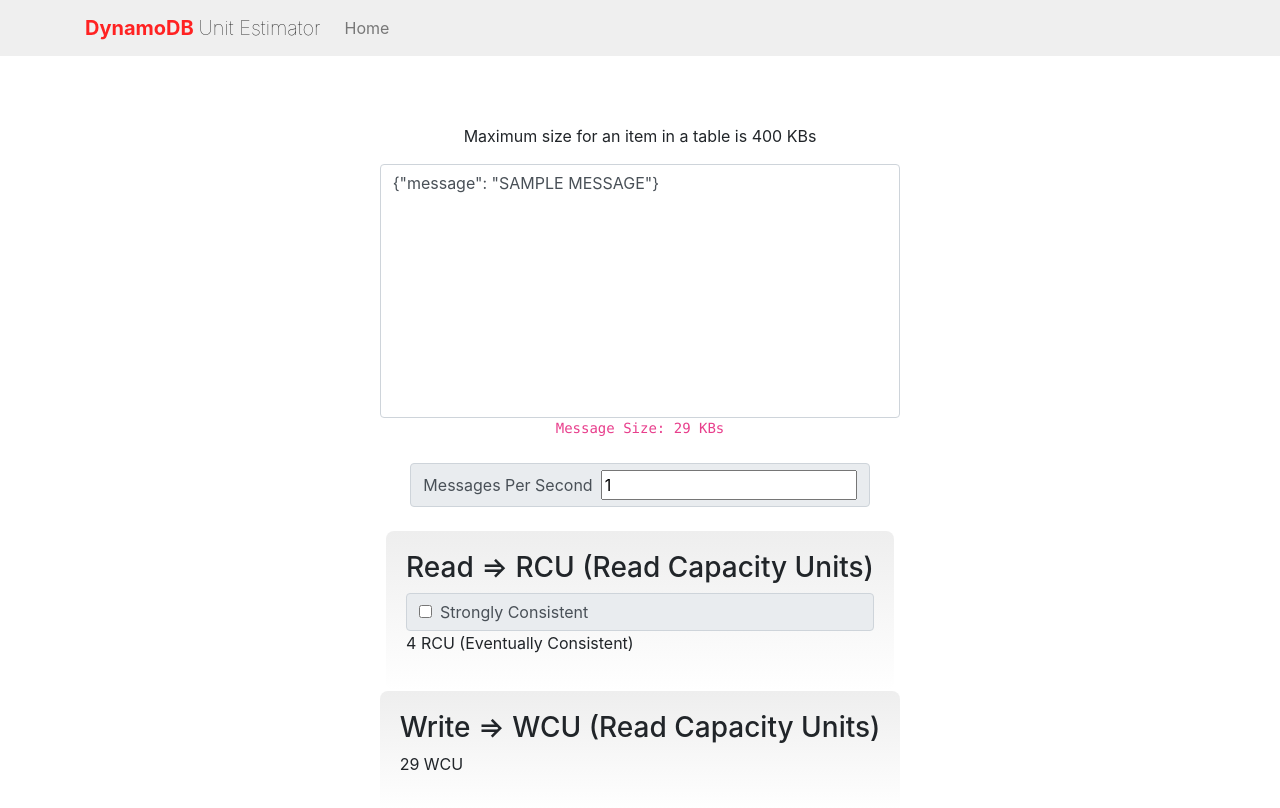
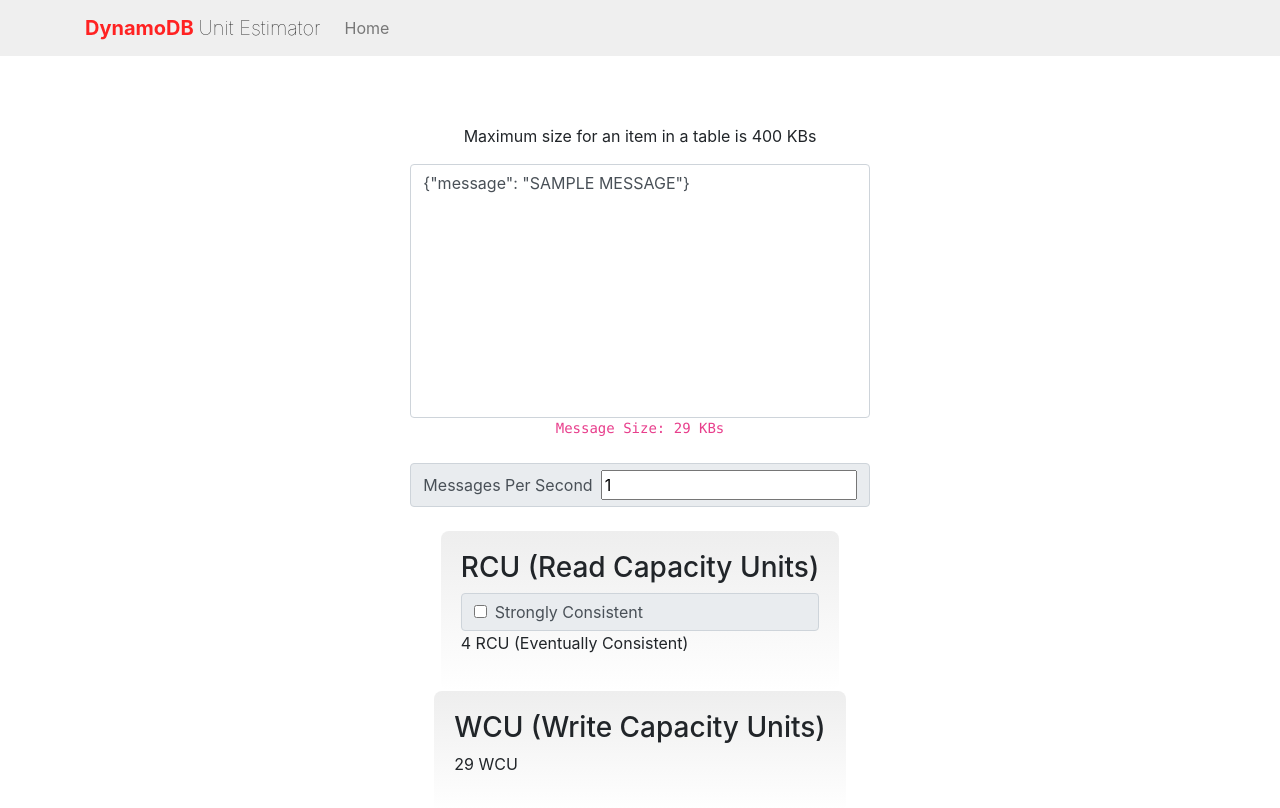
Before and after one commit to juliocesarscheidt/dynamodb-units-estimator, a Vue app: page /#/ in a window 1280 px wide. Shown: the top 808 px of the page. Built offline with nearby package versions, Linux system fonts and the light colour scheme; what vue-notification would draw is missing.

Commit message:
Fix text

```diff
--- a/src/components/pages/Home.vue
+++ b/src/components/pages/Home.vue
@@ -16,7 +16,7 @@
       </div>
 
       <div class="container-data">
-        <h3>Read => RCU (Read Capacity Units)</h3>
+        <h3>RCU (Read Capacity Units)</h3>
         <div class="input-group-text">
           <input class="form-check-label mr-2" type="checkbox" name="stronglyConsistentRead" id="stronglyConsistentRead" v-model="stronglyConsistentRead">
           <label class="form-check-label" for="stronglyConsistentRead">Strongly Consistent</label>
@@ -25,7 +25,7 @@
       </div>
 
       <div class="container-data">
-        <h3>Write => WCU (Read Capacity Units)</h3>
+        <h3>WCU (Write Capacity Units)</h3>
         <p>{{ calculatedWriteUnits }} WCU</p>
       </div>
     </article>
```
